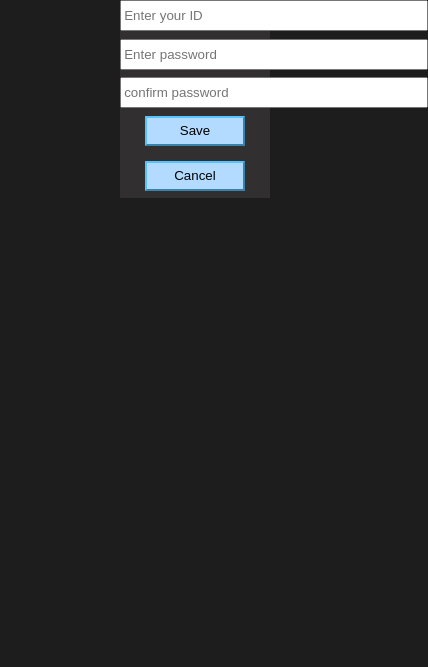
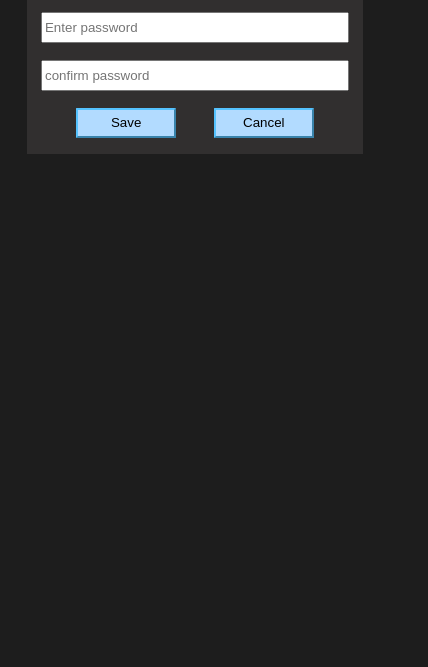
Before and after one commit to AkxhitSharma/Calender, a plain HTML site: page signup.html in a window 390 px wide. Shown: the part 177-844 px from the top of the page, 428 px wide, since content can reach past the window. Drawn offline with Linux system fonts and the light colour scheme.

Commit message:
Update signup.html

```diff
--- a/signup.html
+++ b/signup.html
@@ -43,6 +43,17 @@
         border-color:#55c3ff;
         border-radius: 2%;
     }
+    @media (max-width : 807px){
+        div{
+        width: 90%;
+        background-color: rgb(49, 47, 47);
+        margin-top: 14%;
+        margin-left: 5%;
+        text-align: center;
+        color:rgb(178, 219, 255);
+
+        }
+    }
     button:hover{
     background-color: rgba(49, 47, 47, 0.427);
     color:rgb(178, 219, 255);
```
